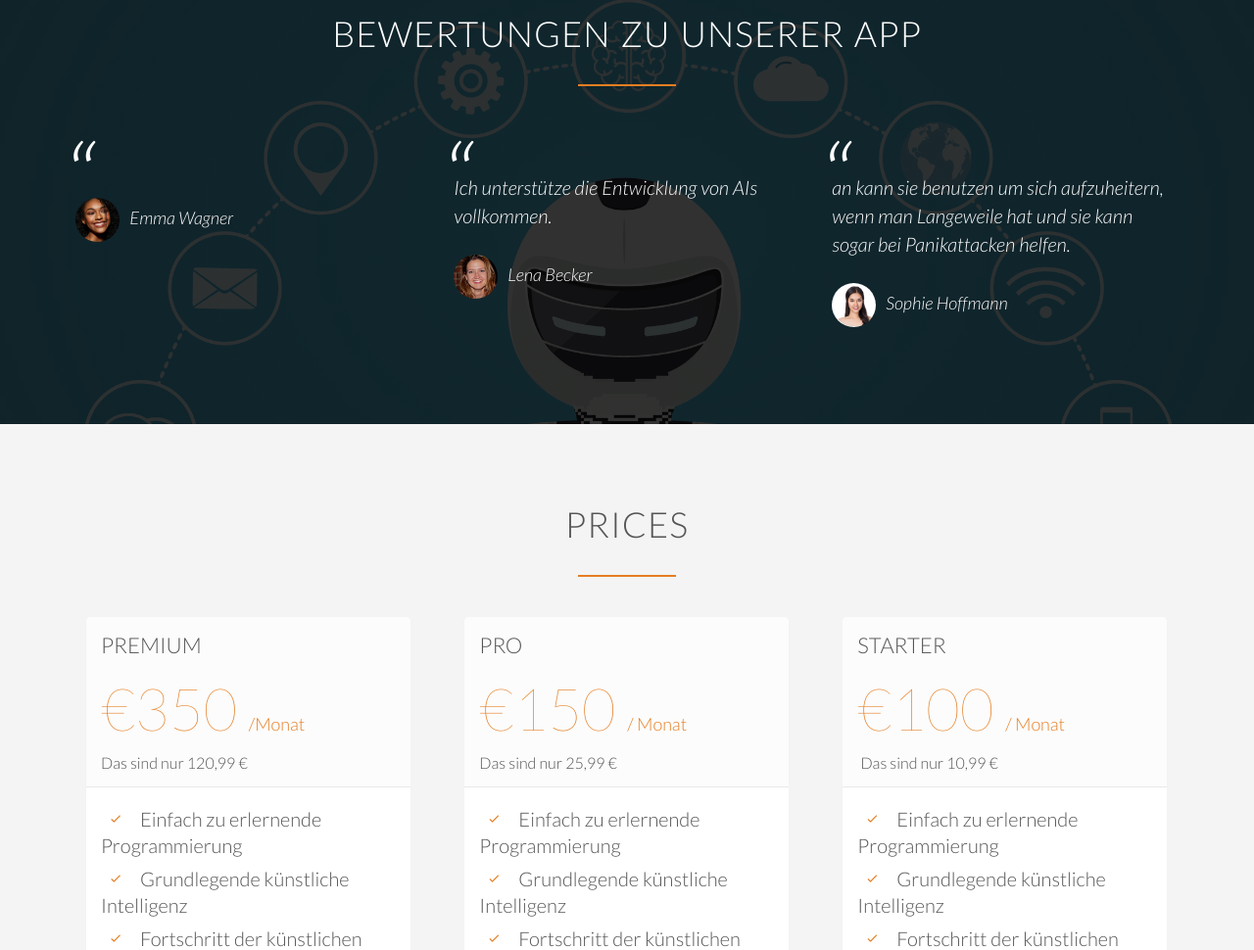
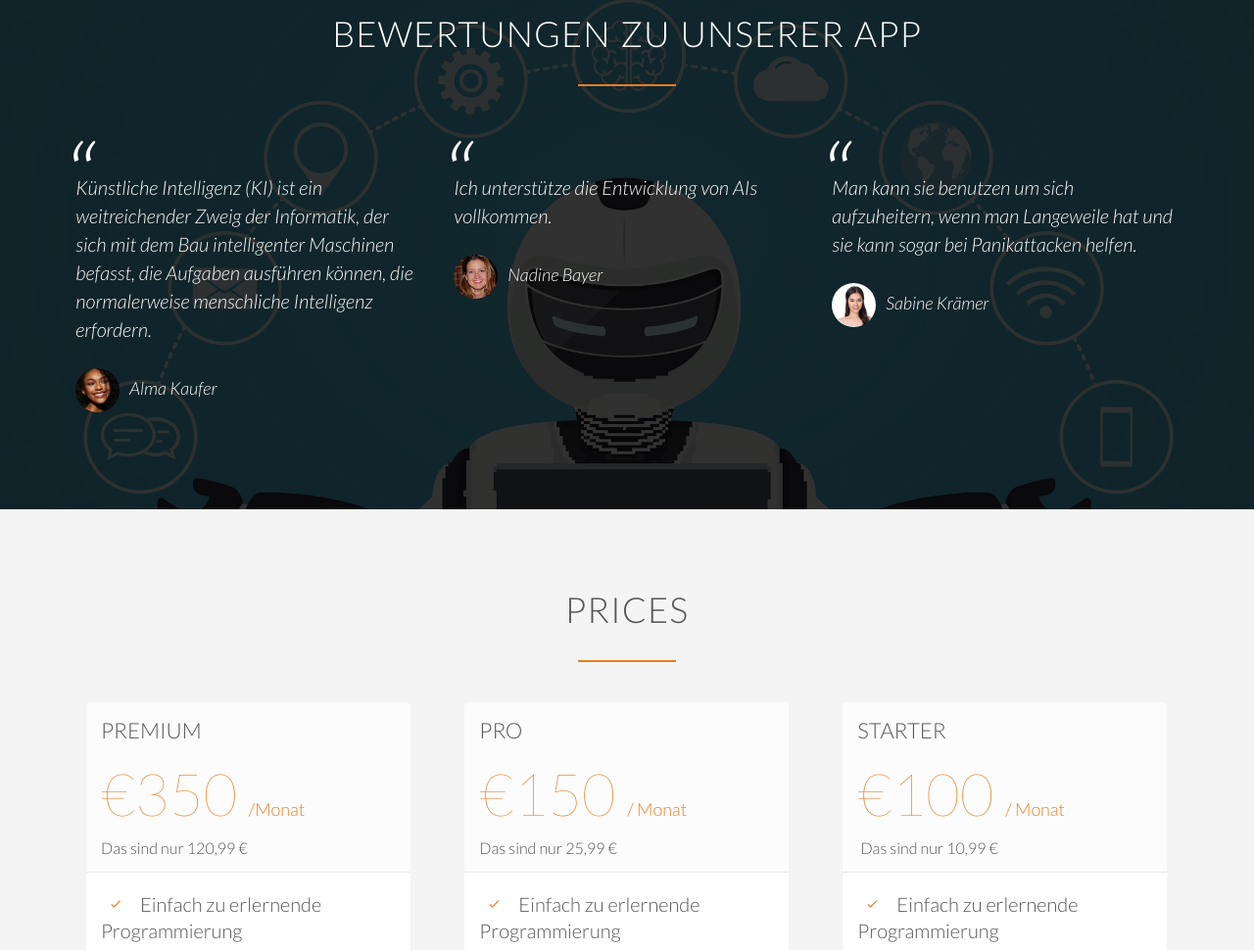
Before and after one commit to aboutartificialintelligence898/aboutartificialintelligence898.github.io, a plain HTML site: page index.html in a window 1280 px wide. Shown: the part 3126-4096 px from the top of the page at 98% size. Drawn offline with nearby package versions, Linux system fonts and the light colour scheme; a script that the page names is missing; files whose address does not match are found by name.

Commit message:
Update index.html

```diff
--- a/index.html
+++ b/index.html
@@ -180,20 +180,20 @@
             <div class="row">
                 <div class="col span-1-of-3">
                     <blockquote>
-
-                        <cite><img src="resources/img/customer-1.jpg" alt="Customer 1 photo">Emma Wagner</cite>
+                      Künstliche Intelligenz (KI) ist ein weitreichender Zweig der Informatik, der sich mit dem Bau intelligenter Maschinen befasst, die Aufgaben ausführen können, die normalerweise menschliche Intelligenz erfordern.
+                        <cite><img src="resources/img/customer-1.jpg" alt="Customer 1 photo">Alma Kaufer</cite>
                     </blockquote>
                 </div>
                 <div class="col span-1-of-3">
                     <blockquote>
                         Ich unterstütze die Entwicklung von AIs vollkommen.
-                        <cite><img src="resources/img/customer-2.jpg" alt="Customer 2 photo">Lena Becker</cite>
+                        <cite><img src="resources/img/customer-2.jpg" alt="Customer 2 photo">Nadine Bayer</cite>
                     </blockquote>
                 </div>
                 <div class="col span-1-of-3">
                     <blockquote>
-                        an kann sie benutzen um sich aufzuheitern, wenn man Langeweile hat und sie kann sogar bei Panikattacken helfen.
-                        <cite><img src="resources/img/customer-3.jpg" alt="Customer 3 photo">Sophie Hoffmann</cite>
+                        Man kann sie benutzen um sich aufzuheitern, wenn man Langeweile hat und sie kann sogar bei Panikattacken helfen.
+                        <cite><img src="resources/img/customer-3.jpg" alt="Customer 3 photo">Sabine Krämer</cite>
                     </blockquote>
                 </div>
             </div>
```
